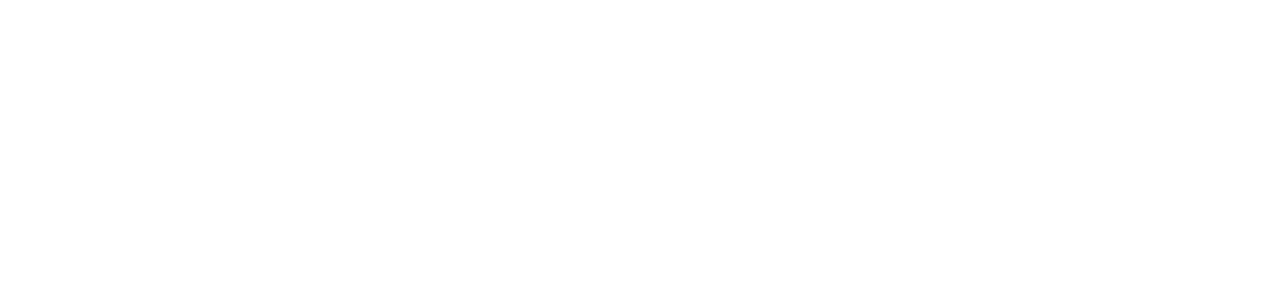
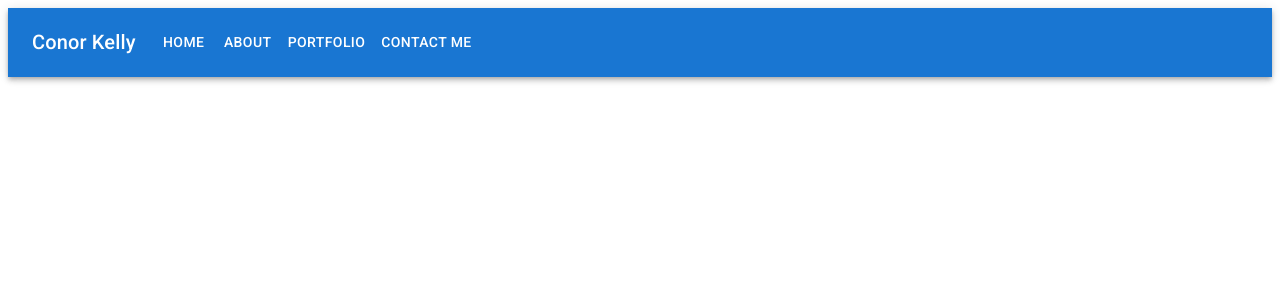
Before and after one commit to conorjkelly96/react-portfolio, a React (Create React App) app: page / in a window 1280 px wide. Shown: the top 300 px of the page. Built offline with nearby package versions, Linux system fonts and the light colour scheme.

Commit message:
Header component

```diff
--- a/package.json
+++ b/package.json
@@ -3,12 +3,18 @@
   "version": "0.1.0",
   "private": true,
   "dependencies": {
+    "@emotion/react": "^11.7.1",
+    "@emotion/styled": "^11.6.0",
+    "@material-ui/icons": "^4.11.2",
+    "@mui/material": "^5.4.1",
+    "@mui/styled-engine-sc": "^5.4.1",
     "@testing-library/jest-dom": "^5.16.2",
     "@testing-library/react": "^12.1.2",
     "@testing-library/user-event": "^13.5.0",
     "react": "^17.0.2",
     "react-dom": "^17.0.2",
     "react-scripts": "5.0.0",
+    "styled-components": "^5.3.3",
     "web-vitals": "^2.1.4"
   },
   "scripts": {
--- a/public/index.html
+++ b/public/index.html
@@ -9,7 +9,16 @@
       name="description"
       content="Web site created using create-react-app"
     />
+    <!-- MUI dependencies -->
     <link rel="apple-touch-icon" href="%PUBLIC_URL%/logo192.png" />
+    <link
+      rel="stylesheet"
+      href="https://fonts.googleapis.com/css?family=Roboto:300,400,500,700&display=swap"
+    />
+    <link
+      rel="stylesheet"
+      href="https://fonts.googleapis.com/icon?family=Material+Icons"
+    />
     <!--
       manifest.json provides metadata used when your web app is installed on a
       user's mobile device or desktop. See https://developers.google.com/web/fundamentals/web-app-manifest/
--- a/src/App.js
+++ b/src/App.js
@@ -1,5 +1,10 @@
-const App = () => {
-  return <div className="App"></div>;
+import { useState } from "react";
+import { Header } from "./Components/Header";
+
+export const App = () => {
+  return (
+    <div className="App">
+      <Header title="Conor Kelly | Oracle Consultant & Full Stack Developer" />
+    </div>
+  );
 };
-
-export default App;
--- /dev/null
+++ b/src/Components/Header/index.js
@@ -0,0 +1,99 @@
+import "./Header.css";
+
+import * as React from "react";
+import AppBar from "@mui/material/AppBar";
+import Box from "@mui/material/Box";
+import Toolbar from "@mui/material/Toolbar";
+import IconButton from "@mui/material/IconButton";
+import Typography from "@mui/material/Typography";
+import Menu from "@mui/material/Menu";
+import Container from "@mui/material/Container";
+import Avatar from "@mui/material/Avatar";
+import Button from "@mui/material/Button";
+import Tooltip from "@mui/material/Tooltip";
+import MenuItem from "@mui/material/MenuItem";
+
+const pages = ["Home", "About", "Portfolio", "Contact Me"];
+
+export const Header = () => {
+  const [anchorElNav, setAnchorElNav] = React.useState(null);
+
+  const handleOpenNavMenu = (event) => {
+    setAnchorElNav(event.currentTarget);
+  };
+
+  const handleCloseNavMenu = () => {
+    setAnchorElNav(null);
+  };
+
+  return (
+    <AppBar position="static">
+      <Container maxWidth="xl">
+        <Toolbar disableGutters>
+          <Typography
+            variant="h6"
+            noWrap
+            component="div"
+            sx={{ mr: 2, display: { xs: "none", md: "flex" } }}
+          >
+            Conor Kelly
+          </Typography>
+
+          <Box sx={{ flexGrow: 1, display: { xs: "flex", md: "none" } }}>
+            <IconButton
+              size="large"
+              aria-label="account of current user"
+              aria-controls="menu-appbar"
+              aria-haspopup="true"
+              onClick={handleOpenNavMenu}
+              color="inherit"
+            ></IconButton>
+            <Menu
+              id="menu-appbar"
+              anchorEl={anchorElNav}
+              anchorOrigin={{
+                vertical: "bottom",
+                horizontal: "left",
+              }}
+              keepMounted
+              transformOrigin={{
+                vertical: "top",
+                horizontal: "left",
+              }}
+              open={Boolean(anchorElNav)}
+              onClose={handleCloseNavMenu}
+              sx={{
+                display: { xs: "block", md: "none" },
+              }}
+            >
+              {pages.map((page) => (
+                <MenuItem key={page} onClick={handleCloseNavMenu}>
+                  <Typography textAlign="center">{page}</Typography>
+                </MenuItem>
+              ))}
+            </Menu>
+          </Box>
+          <Typography
+            variant="h6"
+            noWrap
+            component="div"
+            sx={{ flexGrow: 1, display: { xs: "flex", md: "none" } }}
+          >
+            LOGO
+          </Typography>
+          <Box sx={{ flexGrow: 1, display: { xs: "none", md: "flex" } }}>
+            {pages.map((page) => (
+              <Button
+                key={page}
+                onClick={handleCloseNavMenu}
+                sx={{ my: 2, color: "white", display: "block" }}
+              >
+                {page}
+              </Button>
+            ))}
+          </Box>
+        </Toolbar>
+      </Container>
+    </AppBar>
+  );
+};
--- a/src/index.js
+++ b/src/index.js
@@ -1,6 +1,6 @@
 import React from "react";
 import ReactDOM from "react-dom";
-import App from "./App";
+import { App } from "./App";
 
 ReactDOM.render(
   <React.StrictMode>
```
Also changed, not shown: src/Components/Header/Header.css (added), 1 other file (tests, documents, lock files or other folders).
